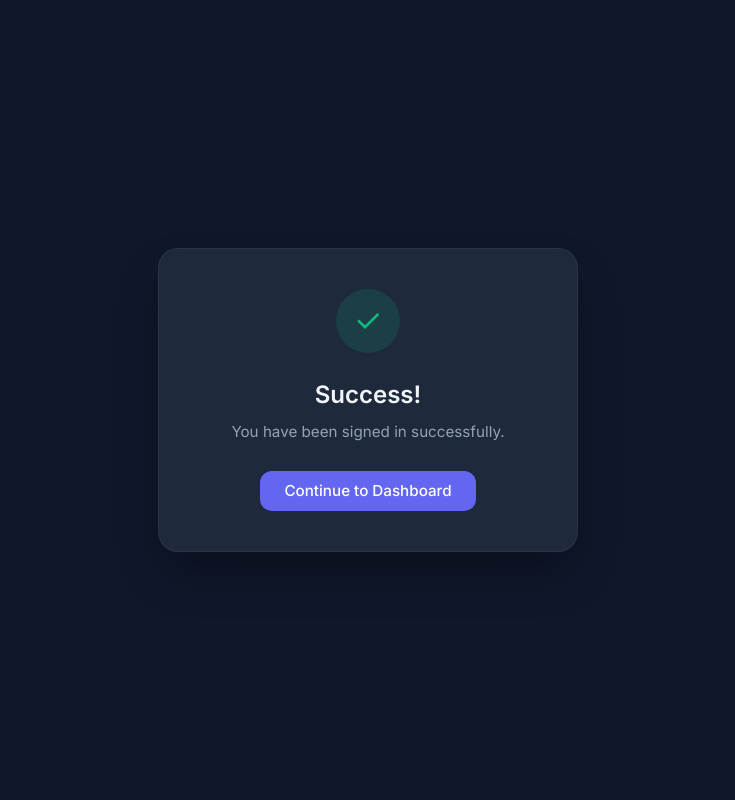
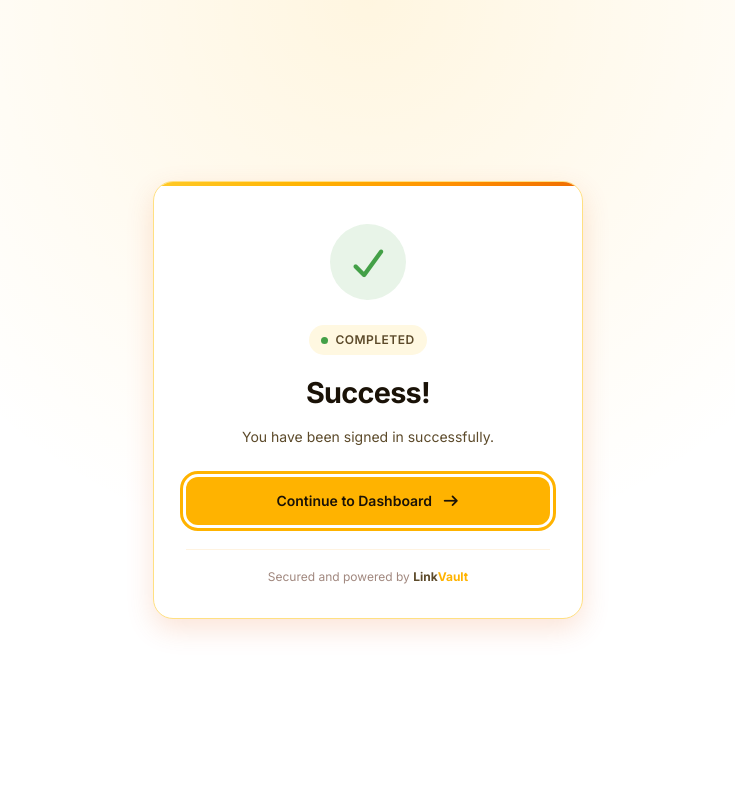
Before and after one commit to amk2406/linkvault, a Node project: template public/views/layouts/success.ejs in a window 1280 px wide. Shown: the whole page, without its empty margins (272-1007 px from the left). Run offline with Node 20 templates, Linux system fonts and the light colour scheme; the template is opened without the code that fills it, so the values that code supplies are empty.

Commit message:
fix: enhance success page layout and styling, update loading behavior

```diff
--- a/public/views/layouts/success.ejs
+++ b/public/views/layouts/success.ejs
@@ -3,150 +3,321 @@
 <head>
   <meta charset="UTF-8">
   <meta name="viewport" content="width=device-width, initial-scale=1.0">
+  <meta name="theme-color" content="#FFB300">
+
   <title>Success • LinkVault</title>
-  <!-- Favicon -->
+
   <link rel="icon" href="/icons/ico/logo.ico" sizes="any">
-  <!-- Apple Touch Icon -->
   <link rel="apple-touch-icon" href="/icons/png/apple-tourch.png">
 
-  <link rel="preconnect" href="/style/font-icon/css/all.min.css" />
-  <link rel="stylesheet" href="/style/font-icon/css/all.min.css" />
-  <link rel="preconnect" href="/style/font/inter-family.woff2" />
-  <link rel="stylesheet" href="/style/properties.css" />
-  <link rel="stylesheet" href="/style/font.css" />
-  <link rel="stylesheet" href="/style/base.css" />
+  <link rel="stylesheet" href="/style/font-icon/css/all.min.css">
+  <link rel="stylesheet" href="/style/properties.css">
+  <link rel="stylesheet" href="/style/font.css">
+  <link rel="stylesheet" href="/style/base.css">
+
   <style>
-    :root {
-      --primary: #6366f1;
-      --primary-dark: #4f46e5;
-      --success: #10b981;
-      --bg: #0f172a;
-      --card: #1e293b;
-      --text: #f1f5f9;
-      --muted: #94a3b8;
+    body {
+      min-height: 100vh;
+      display: grid;
+      place-items: center;
+      padding: 24px;
+      overflow-x: hidden;
+      background:
+        radial-gradient(
+          circle at 50% 0%,
+          rgba(255, 179, 0, .12),
+          transparent 55%
+        ),
+        var(--bg-app);
+      color: var(--text-primary);
     }
 
-    * {
-      margin: 0;
-      padding: 0;
-      box-sizing: border-box;
+    .success-wrapper {
+      width: 100%;
+      max-width: 430px;
+      animation: appear .6s ease both;
     }
 
-    body {
-      min-height: 100vh;
+    .card {
+      position: relative;
+      overflow: hidden;
+      width: 100%;
+      padding: 42px 32px 32px;
+      text-align: center;
+      background: var(--bg-card);
+      border: 1px solid var(--border-color);
+      border-radius: var(--radius-2xl);
+      box-shadow: var(--shadow-lg);
+    }
+
+    /* Decorative top accent */
+    .card::before {
+      content: "";
+      position: absolute;
+      top: 0;
+      left: 0;
+      width: 100%;
+      height: 4px;
+      background: var(--bg-hero);
+    }
+
+    .status-icon {
+      width: 76px;
+      height: 76px;
       display: flex;
       align-items: center;
       justify-content: center;
-      background: var(--bg);
-      font-family: 'Inter', system-ui, -apple-system, sans-serif;
-      color: var(--text);
-      padding: 1.5rem;
-    }
-
-    .card {
-      background: var(--card);
-      border-radius: 1.25rem;
-      padding: 2.5rem 2rem;
-      max-width: 420px;
-      width: 100%;
-      text-align: center;
-      box-shadow: 0 25px 50px -12px rgb(0 0 0 / 0.4);
-      border: 1px solid rgba(255, 255, 255, 0.05);
+      margin: 0 auto 25px;
+      border-radius: 50%;
+      background: rgba(255, 179, 0, .12);
+      color: var(--color-primary);
     }
 
     .spinner {
-      width: 56px;
-      height: 56px;
-      border: 4px solid rgba(99, 102, 241, 0.2);
-      border-top-color: var(--primary);
+      width: 34px;
+      height: 34px;
+      border: 3px solid var(--border-color);
+      border-top-color: var(--color-primary);
       border-radius: 50%;
-      margin: 0 auto 1.75rem;
-      animation: spin 0.8s linear infinite;
+      animation: spin .8s linear infinite;
+    }
+
+    .success-check {
+      display: none;
+      font-size: 34px;
+      animation: check-in .45s cubic-bezier(.2,.8,.3,1.3) both;
+    }
+
+    .success-icon {
+      background: rgba(67, 160, 71, .12);
+      color: var(--color-success);
+    }
+
+    .success-icon .success-check {
+      display: block;
+    }
+
+    .success-icon .spinner {
+      display: none;
+    }
+
+    .status-label {
+      display: inline-flex;
+      align-items: center;
+      gap: 7px;
+      padding: 6px 12px;
+      margin-bottom: 16px;
+      border-radius: var(--radius-full);
+      background: var(--bg-secondary);
+      color: var(--text-secondary);
+      font-size: var(--font-size-xs);
+      font-weight: var(--font-weight-semibold);
+      letter-spacing: .04em;
+      text-transform: uppercase;
+    }
+
+    .status-dot {
+      width: 7px;
+      height: 7px;
+      border-radius: 50%;
+      background: var(--color-primary);
+    }
+
+    .success-icon + .status-label .status-dot {
+      background: var(--color-success);
+    }
+
+    h1 {
+      font-size: clamp(1.4rem, 5vw, 1.8rem);
+      font-weight: var(--font-weight-bold);
+      letter-spacing: var(--letter-spacing-tight);
+      margin-bottom: 12px;
+    }
+
+    .description {
+      max-width: 320px;
+      margin: 0 auto 28px;
+      color: var(--text-secondary);
+      font-size: var(--font-size-sm);
+      line-height: var(--line-height-relaxed);
+    }
+
+    .continue-btn {
+      width: 100%;
+      min-height: 48px;
+      display: flex;
+      align-items: center;
+      justify-content: center;
+      gap: 10px;
+      border: 0;
+      border-radius: var(--radius-button);
+      background: var(--color-primary);
+      color: #1A1207;
+      font-family: inherit;
+      font-size: var(--font-size-sm);
+      font-weight: var(--font-weight-semibold);
+      cursor: pointer;
+      transition:
+        background var(--transition-fast),
+        transform var(--transition-fast),
+        box-shadow var(--transition-fast);
+    }
+
+    .continue-btn:hover {
+      background: var(--color-primary-hover);
+      box-shadow: var(--shadow-md);
+      transform: translateY(-2px);
+    }
+
+    .continue-btn:active {
+      transform: translateY(0);
+    }
+
+    .continue-btn:focus-visible {
+      outline: 3px solid var(--border-focus);
+      outline-offset: 3px;
+    }
+
+    .card-footer {
+      margin-top: 24px;
+      padding-top: 18px;
+      border-top: 1px solid var(--border-subtle);
+      color: var(--text-muted);
+      font-size: var(--font-size-xs);
+    }
+
+    .brand {
+      font-weight: var(--font-weight-bold);
+      color: var(--text-secondary);
+    }
+
+    .brand span {
+      color: var(--color-primary);
+    }
+
+    .hidden {
+      display: none !important;
     }
 
     @keyframes spin {
       to { transform: rotate(360deg); }
     }
 
-    .icon-success {
-      width: 64px;
-      height: 64px;
-      background: rgba(16, 185, 129, 0.15);
-      color: var(--success);
-      border-radius: 50%;
-      display: none;
-      align-items: center;
-      justify-content: center;
-      margin: 0 auto 1.5rem;
-      font-size: 2rem;
+    @keyframes appear {
+      from {
+        opacity: 0;
+        transform: translateY(18px);
+      }
+      to {
+        opacity: 1;
+        transform: translateY(0);
+      }
     }
 
-    h1 {
-      font-size: 1.5rem;
-      font-weight: 600;
-      margin-bottom: 0.5rem;
+    @keyframes check-in {
+      from {
+        opacity: 0;
+        transform: scale(.5);
+      }
+      to {
+        opacity: 1;
+        transform: scale(1);
+      }
     }
 
-    p {
-      color: var(--muted);
-      font-size: 0.95rem;
-      line-height: 1.5;
-      margin-bottom: 1.75rem;
+    @media (max-width: 480px) {
+      body {
+        padding: 18px;
       }
 
-    .btn {
-      display: inline-flex;
-      align-items: center;
-      justify-content: center;
-      gap: 0.5rem;
-      background: var(--primary);
-      color: white;
-      text-decoration: none;
-      padding: 0.75rem 1.5rem;
-      border-radius: 0.75rem;
-      font-weight: 500;
-      font-size: 0.95rem;
-      transition: background 0.2s;
+      .card {
+        padding: 36px 22px 24px;
+      }
     }
 
-    .btn:hover {
-      background: var(--primary-dark);
+    @media (prefers-reduced-motion: reduce) {
+      *,
+      *::before,
+      *::after {
+        animation-duration: .01ms !important;
+        transition-duration: .01ms !important;
       }
-
-    .hidden {
-      display: none !important;
     }
   </style>
 </head>
+
 <body>
-  <div class="card">
-    <!-- Spinner (shown first) -->
-    <div class="spinner" id="spinner"></div>
 
-    <!-- Success icon (shown after delay) -->
-    <div class="icon-success" id="successIcon">
-      ✓
+  <main class="success-wrapper">
+    <section class="card card-elevated" aria-live="polite">
+
+      <div class="status-icon" id="statusIcon">
+        <span class="spinner" id="spinner"></span>
+        <i class="fas fa-check success-check" aria-hidden="true"></i>
+      </div>
+
+      <div class="status-label">
+        <span class="status-dot"></span>
+        <span id="statusLabel">Please wait</span>
       </div>
 
       <h1 id="title">Just a moment...</h1>
-    <p id="message">
-      <%= typeof message !== 'undefined' ? message : 'We are setting things up for you.' %>
+
+      <p class="description" id="message">
+        <%= typeof message !== 'undefined'
+          ? message
+          : 'We are setting things up for you.' %>
       </p>
 
-    <a href="/dashboard" class="btn hidden" id="continueBtn">
+      <button class="continue-btn hidden" id="continueBtn">
         Continue to Dashboard
-    </a>
-  </div>
+        <i class="fas fa-arrow-right" aria-hidden="true"></i>
+      </button>
+
+      <footer class="card-footer">
+        Secured and powered by
+        <span class="brand">Link<span>Vault</span></span>
+      </footer>
+
+    </section>
+  </main>
+
+  <script src="/script/theme-toggle.js"></script>
 
   <script>
-    // Simulate a short loading state then show success
+    const spinner = document.getElementById('spinner');
+    const statusIcon = document.getElementById('statusIcon');
+    const title = document.getElementById('title');
+    const message = document.getElementById('message');
+    const statusLabel = document.getElementById('statusLabel');
+    const continueBtn = document.getElementById('continueBtn');
+
+    const successTitle = <%- JSON.stringify(
+      typeof title !== 'undefined' ? title : 'Success!'
+    ) %>;
+
+    const successMessage = <%- JSON.stringify(
+      typeof successMessage !== 'undefined'
+        ? successMessage
+        : 'You have been signed in successfully.'
+    ) %>;
+
+    continueBtn.addEventListener('click', () => {
+      location.replace('/dashboard');
+    });
+
+    // Display the success state after initialization.
     setTimeout(() => {
-      document.getElementById('spinner').classList.add('hidden');
-      document.getElementById('successIcon').style.display = 'flex';
-      document.getElementById('title').textContent = '<%= typeof title !== "undefined" ? title : "Success!" %>';
-      document.getElementById('message').textContent = '<%= typeof successMessage !== "undefined" ? successMessage : "You have been signed in successfully." %>';
-      document.getElementById('continueBtn').classList.remove('hidden');
-    }, 1800); // 1.8 seconds
+      statusIcon.classList.add('success-icon');
+
+      statusLabel.textContent = 'Completed';
+      title.textContent = successTitle;
+      message.textContent = successMessage;
+
+      continueBtn.classList.remove('hidden');
+      continueBtn.focus();
+    }, 1800);
   </script>
+
 </body>
 </html>
```
Lines whose indentation alone changed are shown as unchanged.
